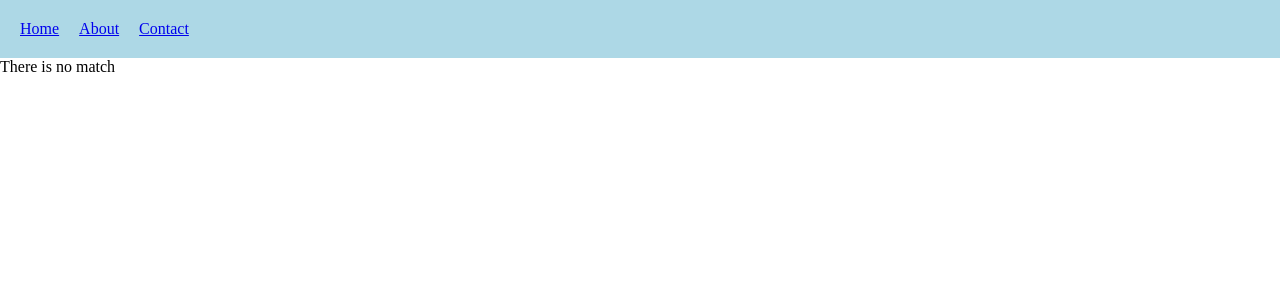
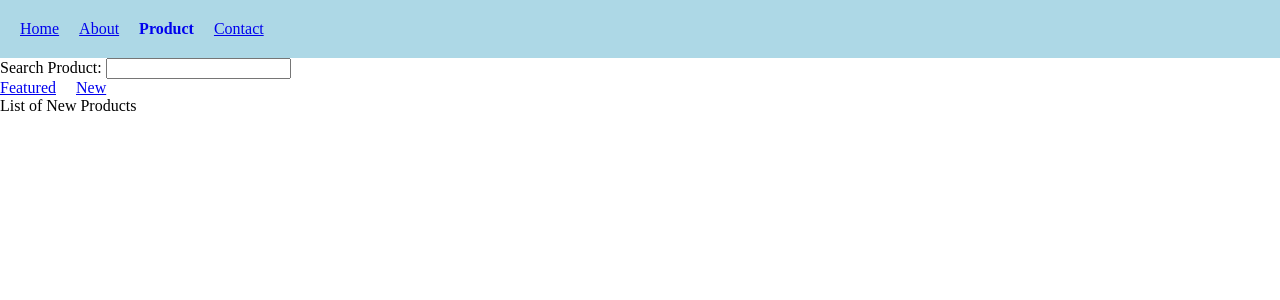
Before and after one commit to vaneetchanana/react-router-1, a React (Create React App) app: page /products/new in a window 1280 px wide. Shown: the top 300 px of the page. Built offline with nearby package versions, Linux system fonts and the light colour scheme.

Commit message:
nested components

```diff
--- a/src/App.js
+++ b/src/App.js
@@ -1,10 +1,13 @@
 import { Routes, Route } from "react-router-dom";
 import About from "./components/About";
 import Contact from "./components/Contact";
+import Featured from "./components/Featured";
+import New from "./components/New";
 import Home from "./components/Home";
 import Navbar from "./components/Navbar";
 import NoMatch from "./components/NoMatch";
 import OrderSummary from "./components/OrderSummary";
+import Products from "./components/Products";
 
 
 function App() {
@@ -16,6 +19,12 @@
         <Route path="/about" element={<About />} />
         <Route path="/contact" element={<Contact />} />
         <Route path="/order-summary" element={<OrderSummary />} />
+        <Route path="/products" element={<Products />}>
+          {/* what is special in the nested routes is that react router autimatically forms the full path to the children routes */}
+          <Route path="featured" element={<Featured />} />
+          <Route path="new" element={<New />} />
+        </Route>
+        {/* this route is rendered when there is no other matching route */}
         <Route path="*" element={<NoMatch />} />
       </Routes>
     </>
--- /dev/null
+++ b/src/components/Featured.js
@@ -0,0 +1,5 @@
+export default function Featured() {
+  return (
+    <div>List of Featured Products</div>
+  )
+}
--- a/src/components/Navbar.js
+++ b/src/components/Navbar.js
@@ -16,10 +16,11 @@
     }
 
     return (
-        <nav>
+        <nav className="primary-nav">
             {/* link is converted into an anchor tag in the dom */}
             <NavLink style={navLinkStyle} to='/' >Home</NavLink>
             <NavLink style={navLinkStyle} to='/about'>About</NavLink>
+            <NavLink style={navLinkStyle} to='/products'>Product</NavLink>
             <NavLink style={navLinkStyle} to='/contact'>Contact</NavLink>
         </nav>
     )
--- /dev/null
+++ b/src/components/New.js
@@ -0,0 +1,5 @@
+export default function New() {
+  return (
+    <div>List of New Products</div>
+  )
+}
--- /dev/null
+++ b/src/components/Products.js
@@ -0,0 +1,17 @@
+import { Link, Outlet } from "react-router-dom"
+
+export default function Products() {
+  return (
+    <>
+    <label htmlFor="search">Search Product: </label>
+    <input id='search' type="text" />
+    <nav>
+        {/* nested links should not have a / infront of the text */}
+        <Link to='featured'>Featured</Link>
+        <Link to='new'>New</Link>
+    </nav>
+    {/* this tells parent component where to render the child component */}
+    <Outlet />
+    </>
+  )
+}
--- a/src/index.css
+++ b/src/index.css
@@ -2,7 +2,7 @@
     margin: 0;
 }
 
-nav {
+.primary-nav {
     display: flex;
     padding: 20px;
     background-color: lightblue;
```
